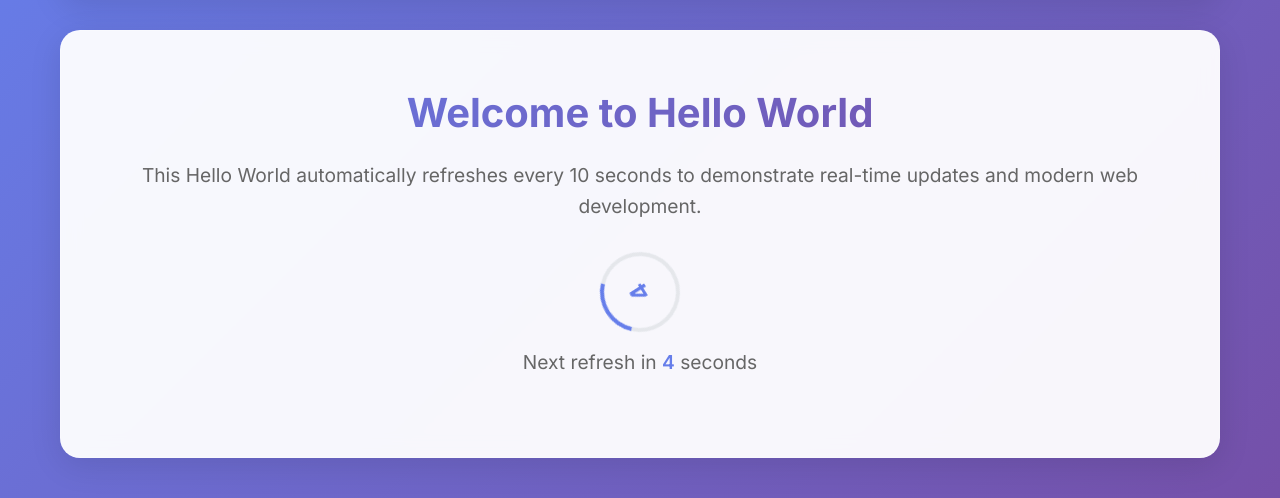
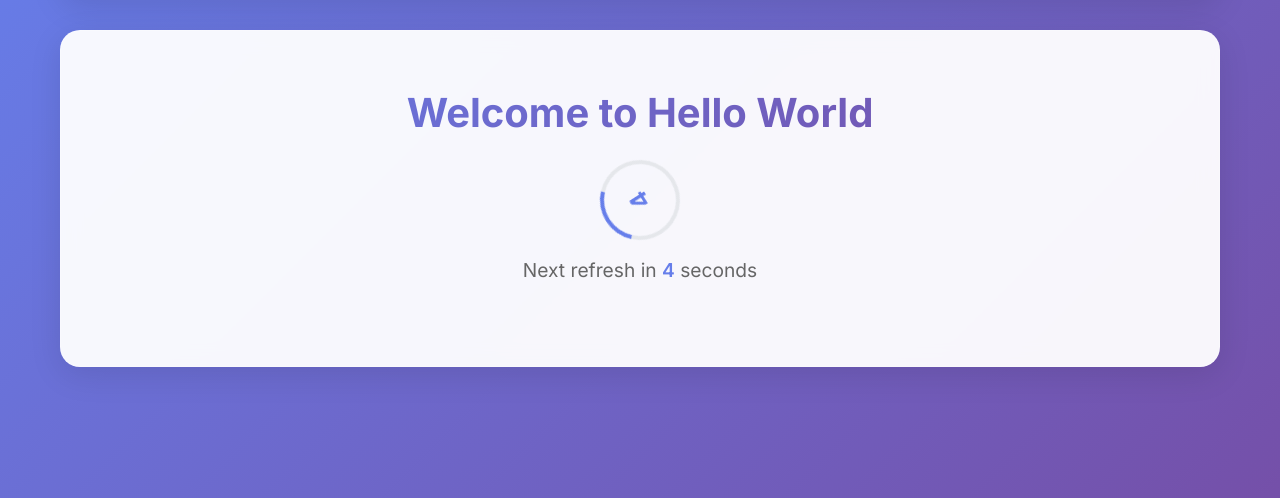
Before and after one commit to Thejaramana186/hello, a Flask app: page / in a window 1280 px wide. Shown: the part 113-611 px from the top of the page. Run offline with Flask 3, Linux system fonts and the light colour scheme.

Commit message:
Update style.css and index.html

```diff
--- a/templates/index.html
+++ b/templates/index.html
@@ -24,7 +24,7 @@
         <main class="main-content">
             <section class="hero">
                 <h2>Welcome to Hello World</h2>
-                <p>This Hello World  automatically refreshes every 10 seconds to demonstrate real-time updates and modern web development.</p>
+
                 <div class="refresh-timer">
                     <div class="timer-circle">
                         <span id="countdown">10</span>
```
